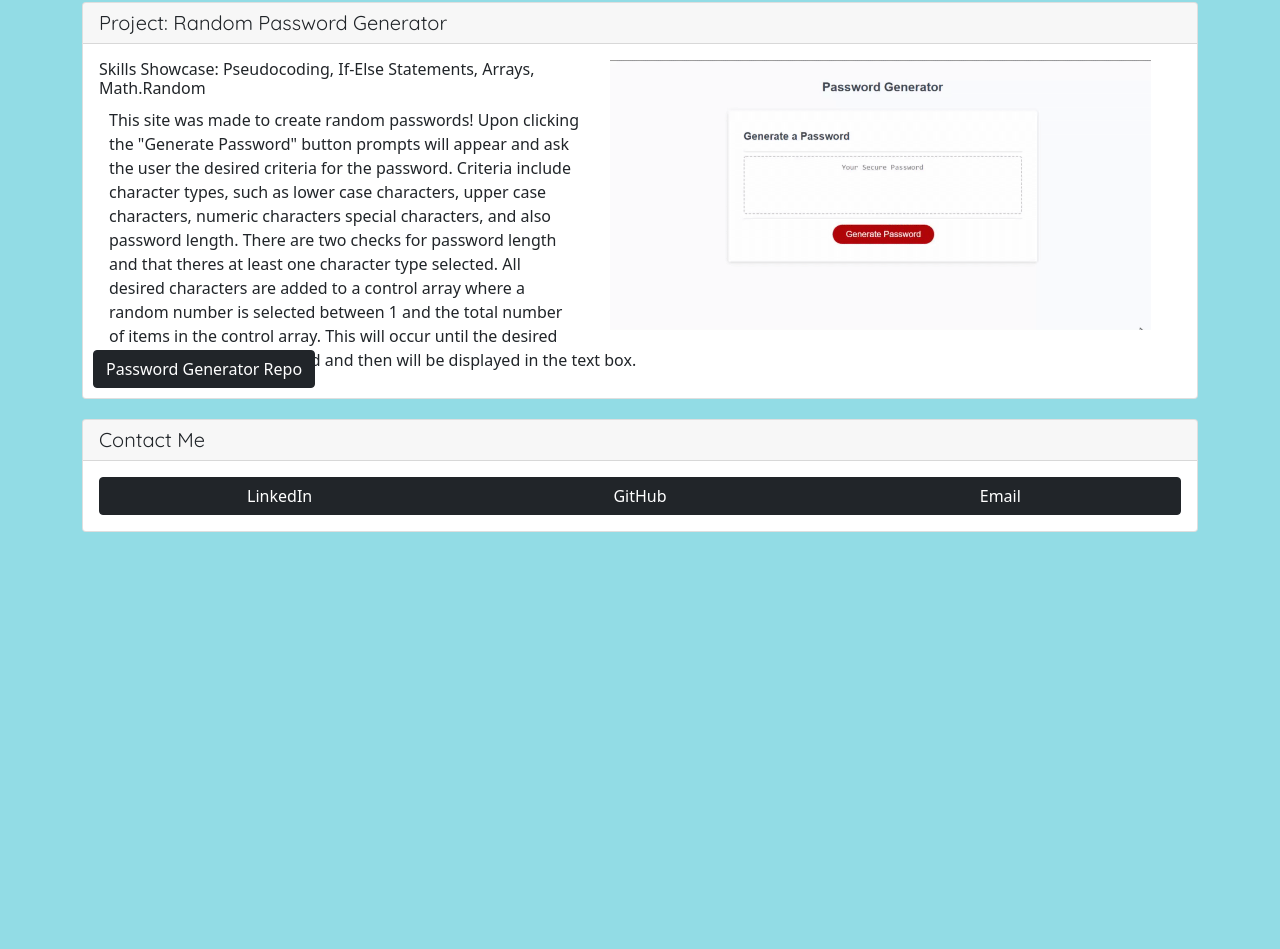
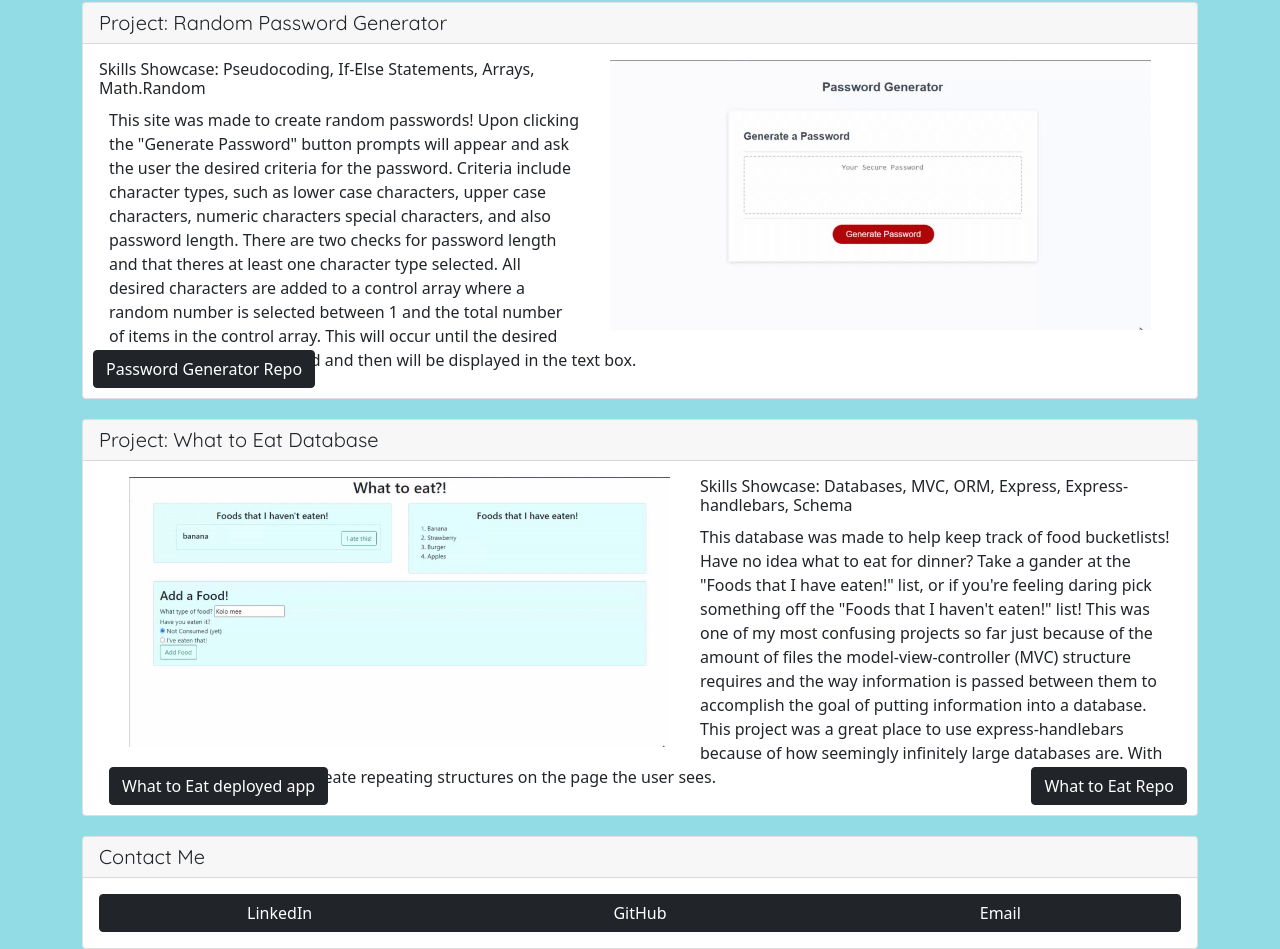
Before and after one commit to Pting1995/Portfolio-mk2, a plain HTML site: page index.html in a window 1280 px wide. Shown: the part 1690-2639 px from the top of the page. Before the commit the page ends 2222 px from the top, so only its background shows below. Drawn offline with nearby package versions, Linux system fonts and the light colour scheme.

Commit message:
added 4th project and added a gif in assets

```diff
--- a/index.html
+++ b/index.html
@@ -32,9 +32,7 @@
                     <a class="nav-link nav-sub" href="#contact-me">Contact Me</a>
                 </li>
                 <li class="nav-item">
-                    <a class="nav-link nav-sub"
-                        href="./Assets/Resume.pdf"
-                        target="_blank">Resume</a>
+                    <a class="nav-link nav-sub" href="./Assets/Resume.pdf" target="_blank">Resume</a>
                 </li>
             </ul>
         </div>
@@ -58,8 +56,7 @@
                             <a href="https://github.com/Pting1995" target="_blank">
                                 <i class="fa fa-github contact-icon" style="font-size:50px;"></i>
                             </a>
-                            <a href="./Assets/Resume.pdf"
-                                target="_blank">
+                            <a href="./Assets/Resume.pdf" target="_blank">
                                 <i class="fa fa-user contact-icon" style="font-size:50px;"></i>
                             </a>
                         </div>
@@ -160,6 +157,25 @@
                     target="blank">Password Generator Repo</a>
             </div>
         </div>
+        <div class="card project-card">
+            <h5 class="card-header important">Project: What to Eat Database</h5>
+            <div class="card-body">
+                <img src="Assets/Images/what-to-eat-demo-1400x700.gif" class="gif-project" ALIGN="left" HSPACE="30">
+                <h6>Skills Showcase: Databases, MVC, ORM, Express, Express-handlebars, Schema</h6>
+                <p class="card-text project-description">This database was made to help keep track of food bucketlists!
+                    Have no idea what to eat for dinner? Take a gander at the "Foods that I have eaten!" list, or if
+                    you're feeling daring pick something off the "Foods that I haven't eaten!" list! This was one of my
+                    most confusing projects so far just because of the amount of files the model-view-controller (MVC)
+                    structure requires and the way information is passed between them to accomplish the goal of putting
+                    information into a database. This project was a great place to use express-handlebars because of how
+                    seemingly infinitely large databases are. With handlebars I could quickly create repeating
+                    structures on the page the user sees.</p>
+                <a href="https://immense-river-70800.herokuapp.com/" class="btn btn-dark button-bottom"
+                    target="blank">What to Eat deployed app</a>
+                <a href="https://github.com/Pting1995/pet-tracker" class="btn btn-dark button-bottom button-right"
+                    target="blank">What to Eat Repo</a>
+            </div>
+        </div>
     </div>
     <div class="container-lg" id="contact-me">
         <div class="card">
```
Also changed, not shown: Assets/Images/what-to-eat-demo-1400x700.gif (added).
